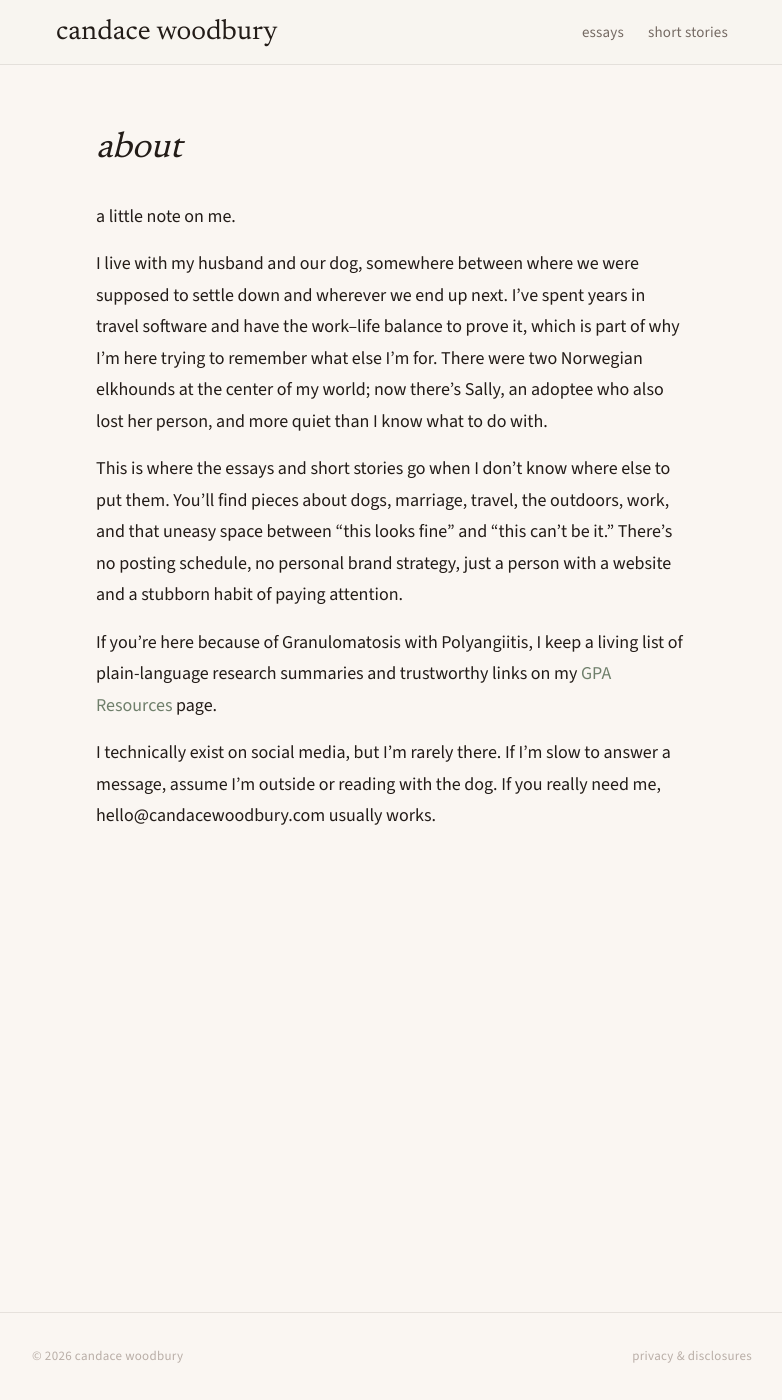
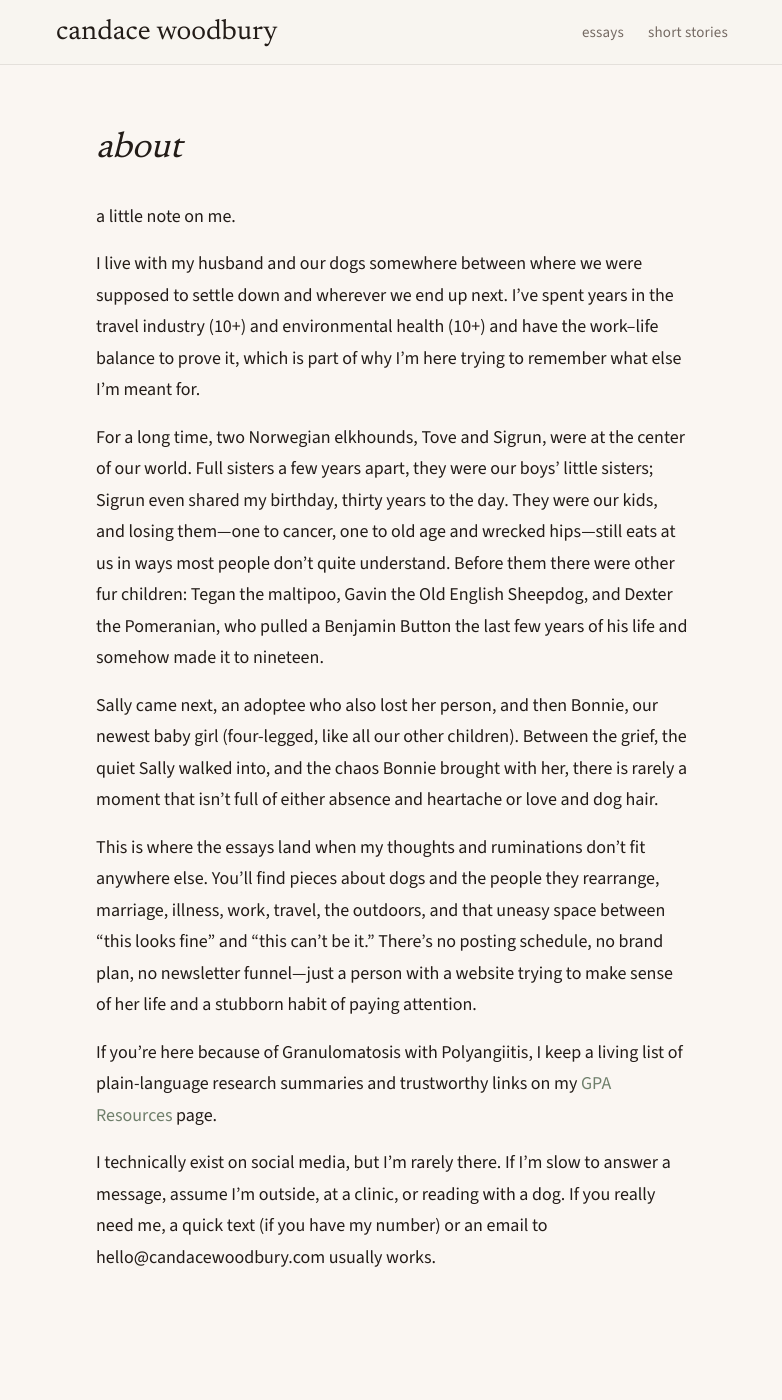
Before and after one commit to candacemonster/candace-woodbury, a Jekyll site: the page built from pages/about.md, in a window 1280 px wide and 1400 px high. Shown: the whole window, without its empty margins (248-1030 px from the left). Built offline with Jekyll 4.4.1, drawn with Linux system fonts in a browser that asks for light colours.

Commit message:
update about.md

```diff
--- a/pages/about.md
+++ b/pages/about.md
@@ -6,10 +6,14 @@
 
 a little note on me.
 
-I live with my husband and our dog, somewhere between where we were supposed to settle down and wherever we end up next. I’ve spent years in travel software and have the work–life balance to prove it, which is part of why I’m here trying to remember what else I’m for. There were two Norwegian elkhounds at the center of my world; now there’s Sally, an adoptee who also lost her person, and more quiet than I know what to do with.
+I live with my husband and our dogs somewhere between where we were supposed to settle down and wherever we end up next. I’ve spent years in the travel industry (10+) and environmental health (10+) and have the work–life balance to prove it, which is part of why I’m here trying to remember what else I’m meant for.
 
-This is where the essays and short stories go when I don’t know where else to put them. You’ll find pieces about dogs, marriage, travel, the outdoors, work, and that uneasy space between “this looks fine” and “this can’t be it.” There’s no posting schedule, no personal brand strategy, just a person with a website and a stubborn habit of paying attention.
+For a long time, two Norwegian elkhounds, Tove and Sigrun, were at the center of our world. Full sisters a few years apart, they were our boys’ little sisters; Sigrun even shared my birthday, thirty years to the day. They were our kids, and losing them—one to cancer, one to old age and wrecked hips—still eats at us in ways most people don’t quite understand. Before them there were other fur children: Tegan the maltipoo, Gavin the Old English Sheepdog, and Dexter the Pomeranian, who pulled a Benjamin Button the last few years of his life and somehow made it to nineteen.
 
-If you’re here because of Granulomatosis with Polyangiitis, I keep a living list of plain‑language research summaries and trustworthy links on my <a href="/gpa-resources/">GPA Resources</a> page.
+Sally came next, an adoptee who also lost her person, and then Bonnie, our newest baby girl (four‑legged, like all our other children). Between the grief, the quiet Sally walked into, and the chaos Bonnie brought with her, there is rarely a moment that isn’t full of either absence and heartache or love and dog hair.
 
-I technically exist on social media, but I’m rarely there. If I’m slow to answer a message, assume I’m outside or reading with the dog. If you really need me, hello@candacewoodbury.com usually works.
+This is where the essays land when my thoughts and ruminations don’t fit anywhere else. You’ll find pieces about dogs and the people they rearrange, marriage, illness, work, travel, the outdoors, and that uneasy space between “this looks fine” and “this can’t be it.” There’s no posting schedule, no brand plan, no newsletter funnel—just a person with a website trying to make sense of her life and a stubborn habit of paying attention.
+
+If you’re here because of Granulomatosis with Polyangiitis, I keep a living list of plain‑language research summaries and trustworthy links on my [GPA Resources](/gpa-resources/) page.
+
+I technically exist on social media, but I’m rarely there. If I’m slow to answer a message, assume I’m outside, at a clinic, or reading with a dog. If you really need me, a quick text (if you have my number) or an email to hello@candacewoodbury.com usually works.
```
